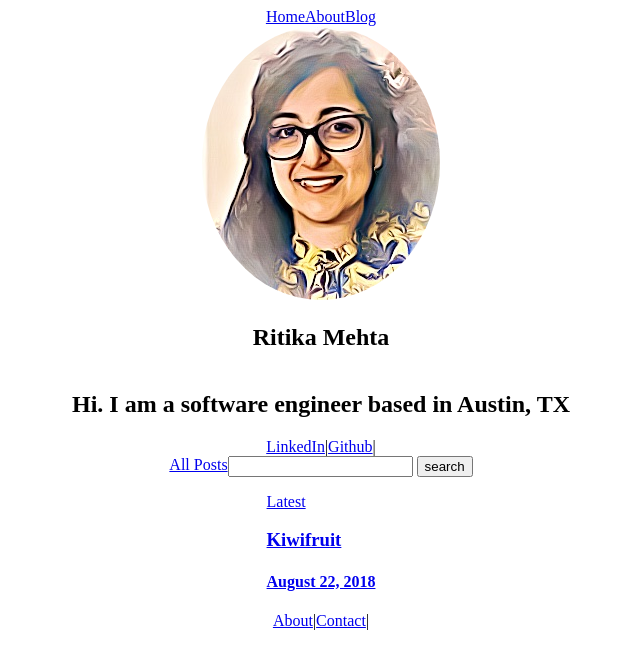
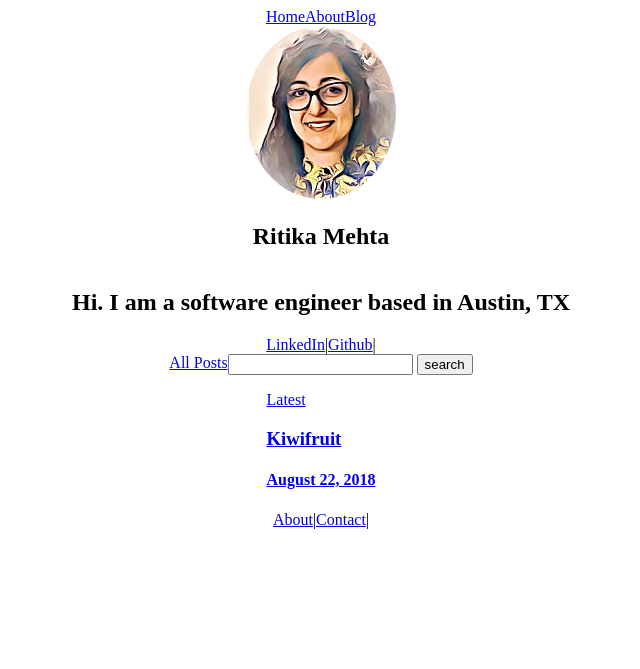
Before and after one commit to mehtarit/Folio, a Jekyll site: the page built from index.html, in a window 1280 px wide. Shown: the top 669 px of the page, without its empty margins (319-959 px from the left). Built offline with Jekyll 4.4.1, drawn with Linux system fonts in a browser that asks for light colours.

Commit message:
Add viewport meta and resize mobile image

```diff
--- a/_layouts/default.html
+++ b/_layouts/default.html
@@ -2,6 +2,7 @@
 <html>
   <head>
     <meta charset="utf-8">
+    <meta name="viewport" content="width=device-width, initial-scale=1.0">
     <title>{{ page.title }}</title>
     <link rel="stylesheet" href="{{site.baseurl}}/assets/css/styles.css">
     {% if page.custom_css %}
--- a/_layouts/home.html
+++ b/_layouts/home.html
@@ -2,7 +2,7 @@
 layout: default
 ---
 <section id="home-hero">
-    <picture>
+    <picture id="home-logo">
         <img src="{{site.baseurl}}/assets/img/logo.png" alt="blog logo" class="rounded">
     </picture>
     <h1 class="main-page-title">Ritika Mehta</h1>
--- a/assets/css/home.scss
+++ b/assets/css/home.scss
@@ -6,3 +6,7 @@
 #home-hero {
     @extend %centered;
 }
+
+#home-logo > img {
+    width: 150px;
+}
```
